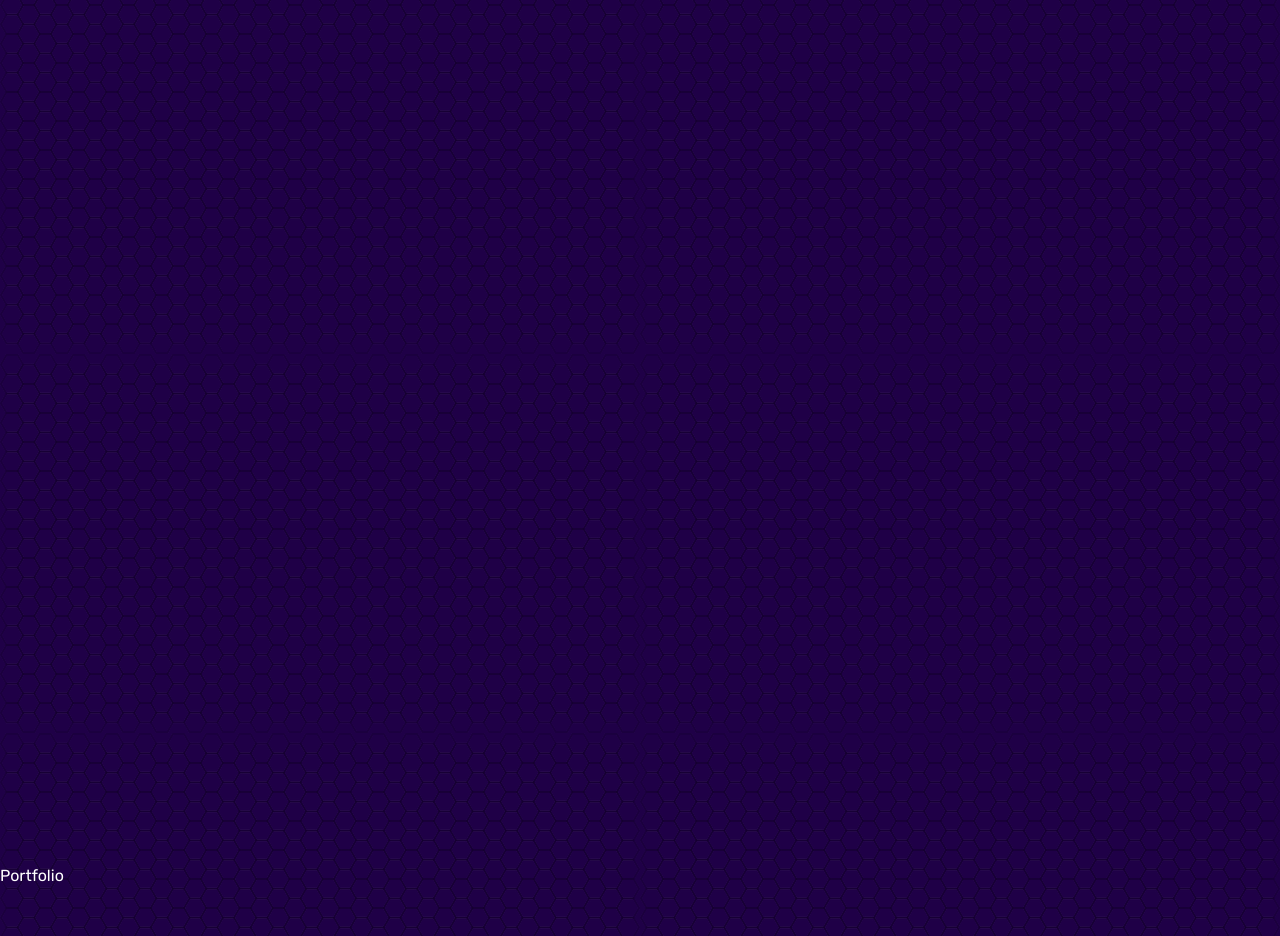
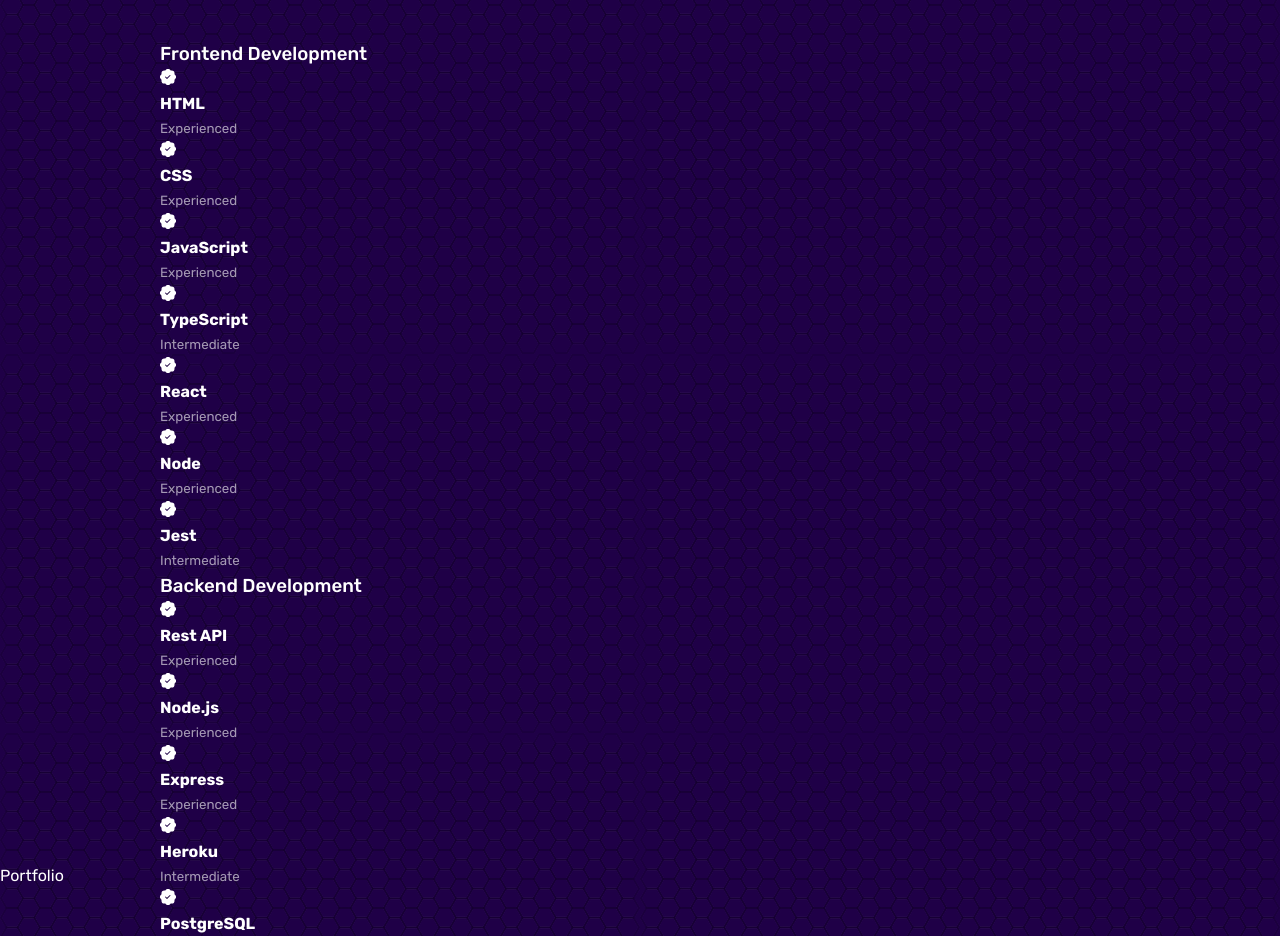
Before and after one commit to WCalderbank/AboutMe_Website, a React (Create React App) app in the folder aboutme_website/: page / in a window 1280 px wide. Shown: the part 1920-2856 px from the top of the page. Built offline with nearby package versions, Linux system fonts and the light colour scheme.

Commit message:
Experience section

```diff
--- a/aboutme_website/src/Components/Experience/Experience.jsx
+++ b/aboutme_website/src/Components/Experience/Experience.jsx
@@ -1,8 +1,95 @@
 import React from "react";
 import "./Experience.css";
+import { BsPatchCheckFill } from "react-icons/bs";
 
 function Experience() {
-  return <section id="experience">Experience</section>;
+  return (
+    <section id="experience">
+      <h5>What Skills I Have</h5>
+      <h2>My Experience</h2>
+
+      <div className="container experience_container">
+        <div className="experience_frontend">
+          <h3>Frontend Development</h3>
+          <div className="experience_data">
+            <article className="experience_skills">
+              <BsPatchCheckFill />
+              <h4>HTML</h4>
+              <small className="text-bright">Experienced</small>
+            </article>
+            <article className="experience_skills">
+              <BsPatchCheckFill />
+              <h4>CSS</h4>
+              <small className="text-bright">Experienced</small>
+            </article>
+            <article className="experience_skills">
+              <BsPatchCheckFill />
+              <h4>JavaScript</h4>
+              <small className="text-bright">Experienced</small>
+            </article>
+            <article className="experience_skills">
+              <BsPatchCheckFill />
+              <h4>TypeScript</h4>
+              <small className="text-bright">Intermediate</small>
+            </article>
+            <article className="experience_skills">
+              <BsPatchCheckFill />
+              <h4>React</h4>
+              <small className="text-bright">Experienced</small>
+            </article>
+            <article className="experience_skills">
+              <BsPatchCheckFill />
+              <h4>Node</h4>
+              <small className="text-bright">Experienced</small>
+            </article>
+            <article className="experience_skills">
+              <BsPatchCheckFill />
+              <h4>Jest</h4>
+              <small className="text-bright">Intermediate</small>
+            </article>
+          </div>
+        </div>
+        {/* BREAK 1 */}
+        <div className="experience_backend">
+          <h3>Backend Development</h3>
+          <div className="experience_data">
+            <article className="experience_skills">
+              <BsPatchCheckFill />
+              <h4>Rest API</h4>
+              <small className="text-bright">Experienced</small>
+            </article>
+            <article className="experience_skills">
+              <BsPatchCheckFill />
+              <h4>Node.js</h4>
+              <small className="text-bright">Experienced</small>
+            </article>
+            <article className="experience_skills">
+              <BsPatchCheckFill />
+              <h4>Express</h4>
+              <small className="text-bright">Experienced</small>
+            </article>
+            <article className="experience_skills">
+              <BsPatchCheckFill />
+              <h4>Heroku</h4>
+              <small className="text-bright">Intermediate</small>
+            </article>
+            <article className="experience_skills">
+              <BsPatchCheckFill />
+              <h4>PostgreSQL</h4>
+              <small className="text-bright">Experienced</small>
+            </article>
+            <article className="experience_skills">
+              <BsPatchCheckFill />
+              <h4>Databases</h4>
+              <small className="text-bright">Experienced</small>
+            </article>
+          </div>
+        </div>
+      </div>
+      {/* BREAK 2  */}
+      <div className="experience_tools"></div>
+    </section>
+  );
 }
 
 export default Experience;
```
